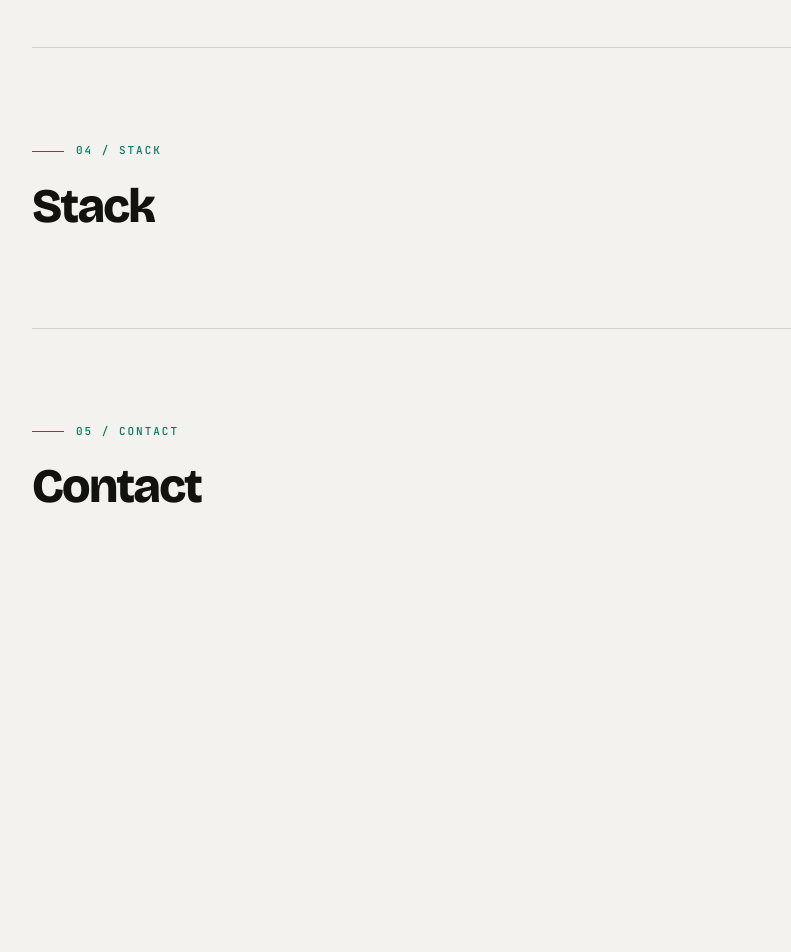
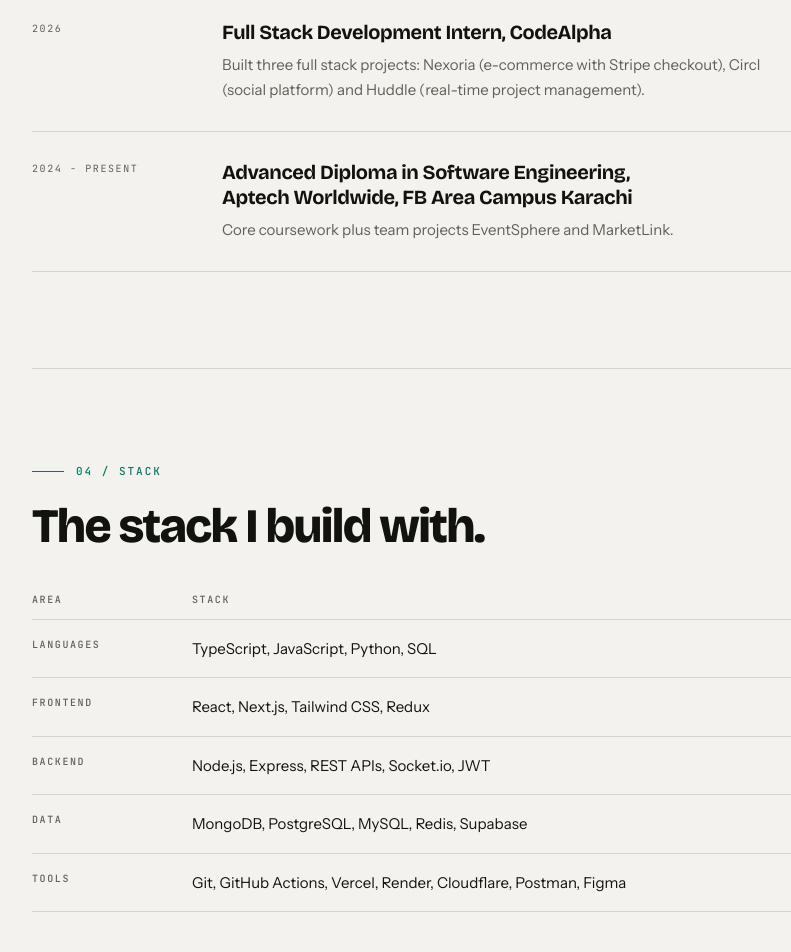
Before and after one commit to code-with-saad/Saad.dev, a Next.js app: page / in a window 1280 px wide. Shown: the part 5020-5972 px from the top of the page, without its empty margins (366-1157 px from the left). Before the commit the page ends 5708 px from the top, so only its background shows below. Built offline with nearby package versions, Linux system fonts and the light colour scheme.

Commit message:
Build experience and stack sections

```diff
--- a/app/page.tsx
+++ b/app/page.tsx
@@ -1,9 +1,11 @@
 import About from "@/components/About";
+import Experience from "@/components/Experience";
 import Intro from "@/components/Intro";
 import ScrollProgress from "@/components/ScrollProgress";
 import SectionShell from "@/components/SectionShell";
 import SelectedWork from "@/components/SelectedWork";
 import Sidebar from "@/components/Sidebar";
+import Stack from "@/components/Stack";
 import { SECTIONS } from "@/data/sections";
 
 export default function Home() {
@@ -20,6 +22,8 @@ export default function Home() {
                 if (id === "intro") return <Intro key={id} />;
                 if (id === "about") return <About key={id} />;
                 if (id === "work") return <SelectedWork key={id} />;
+                if (id === "experience") return <Experience key={id} />;
+                if (id === "stack") return <Stack key={id} />;
 
                 return (
                   <SectionShell
--- /dev/null
+++ b/components/Experience.tsx
@@ -0,0 +1,69 @@
+import Reveal from "@/components/Reveal";
+
+type ExperienceItem = {
+  dates: string;
+  role: string;
+  org: string;
+  summary: string;
+};
+
+const EXPERIENCE: ExperienceItem[] = [
+  {
+    dates: "2026",
+    role: "Full Stack Development Intern",
+    org: "CodeAlpha",
+    summary:
+      "Built three full stack projects: Nexoria (e-commerce with Stripe checkout), Circl (social platform) and Huddle (real-time project management).",
+  },
+  {
+    dates: "2024 - Present",
+    role: "Advanced Diploma in Software Engineering",
+    org: "Aptech Worldwide, FB Area Campus Karachi",
+    summary: "Core coursework plus team projects EventSphere and MarketLink.",
+  },
+];
+
+export default function Experience() {
+  return (
+    <section
+      id="experience"
+      aria-labelledby="experience-title"
+      className="scroll-mt-[89px] py-20 min-[900px]:scroll-mt-8 min-[900px]:py-24"
+    >
+      <Reveal>
+        <div className="flex items-center gap-3">
+          <span aria-hidden="true" className="h-px w-8 bg-accent" />
+          <p className="eyebrow text-accent">03 / EXPERIENCE</p>
+        </div>
+
+        <h2 id="experience-title" className="section-title mt-6">
+          Where I&apos;ve worked and studied.
+        </h2>
+      </Reveal>
+
+      <Reveal delay={90} className="mt-10">
+        <ol className="border-t border-line">
+          {EXPERIENCE.map((item) => (
+            <li
+              key={`${item.role}-${item.org}`}
+              className="grid gap-2 border-b border-line py-6 min-[720px]:grid-cols-[150px_1fr] min-[720px]:gap-10 min-[720px]:py-7"
+            >
+              <p className="font-mono text-[10px] uppercase leading-[1.8] tracking-[0.16em] text-muted">
+                {item.dates}
+              </p>
+
+              <div>
+                <h3 className="font-display text-[20px] font-bold leading-[1.25] tracking-[-0.02em] text-ink">
+                  {item.role}, {item.org}
+                </h3>
+                <p className="mt-2 max-w-[560px] text-[15px] leading-[1.65] text-muted">
+                  {item.summary}
+                </p>
+              </div>
+            </li>
+          ))}
+        </ol>
+      </Reveal>
+    </section>
+  );
+}
--- /dev/null
+++ b/components/Stack.tsx
@@ -0,0 +1,97 @@
+import Reveal from "@/components/Reveal";
+
+type StackGroup = {
+  area: string;
+  items: string[];
+};
+
+const STACK: StackGroup[] = [
+  {
+    area: "Languages",
+    items: ["TypeScript", "JavaScript", "Python", "SQL"],
+  },
+  {
+    area: "Frontend",
+    items: ["React", "Next.js", "Tailwind CSS", "Redux"],
+  },
+  {
+    area: "Backend",
+    items: ["Node.js", "Express", "REST APIs", "Socket.io", "JWT"],
+  },
+  {
+    area: "Data",
+    items: ["MongoDB", "PostgreSQL", "MySQL", "Redis", "Supabase"],
+  },
+  {
+    area: "Tools",
+    items: [
+      "Git",
+      "GitHub Actions",
+      "Vercel",
+      "Render",
+      "Cloudflare",
+      "Postman",
+      "Figma",
+    ],
+  },
+];
+
+export default function Stack() {
+  return (
+    <section
+      id="stack"
+      aria-labelledby="stack-title"
+      className="scroll-mt-[89px] py-20 min-[900px]:scroll-mt-8 min-[900px]:py-24"
+    >
+      <Reveal>
+        <div className="flex items-center gap-3">
+          <span aria-hidden="true" className="h-px w-8 bg-accent" />
+          <p className="eyebrow text-accent">04 / STACK</p>
+        </div>
+
+        <h2 id="stack-title" className="section-title mt-6">
+          The stack I build with.
+        </h2>
+      </Reveal>
+
+      <Reveal delay={90} className="mt-10 max-w-[760px]">
+        <table className="w-full table-fixed border-collapse text-left">
+          <caption className="sr-only">
+            Tools and technologies grouped by area
+          </caption>
+          <thead>
+            <tr className="border-b border-line">
+              <th
+                scope="col"
+                className="w-[96px] pb-3 pr-4 font-mono text-[10px] font-medium uppercase tracking-[0.16em] text-muted min-[600px]:w-[160px]"
+              >
+                Area
+              </th>
+              <th
+                scope="col"
+                className="pb-3 font-mono text-[10px] font-medium uppercase tracking-[0.16em] text-muted"
+              >
+                Stack
+              </th>
+            </tr>
+          </thead>
+          <tbody>
+            {STACK.map((group) => (
+              <tr key={group.area} className="border-b border-line align-top">
+                <th
+                  scope="row"
+                  className="py-4 pr-4 font-mono text-[10px] font-medium uppercase leading-[1.8] tracking-[0.16em] text-muted"
+                >
+                  {group.area}
+                </th>
+                <td className="py-4 text-[15px] leading-[1.7] text-ink">
+                  {group.items.join(", ")}
+                </td>
+              </tr>
+            ))}
+          </tbody>
+        </table>
+      </Reveal>
+    </section>
+  );
+}
```
